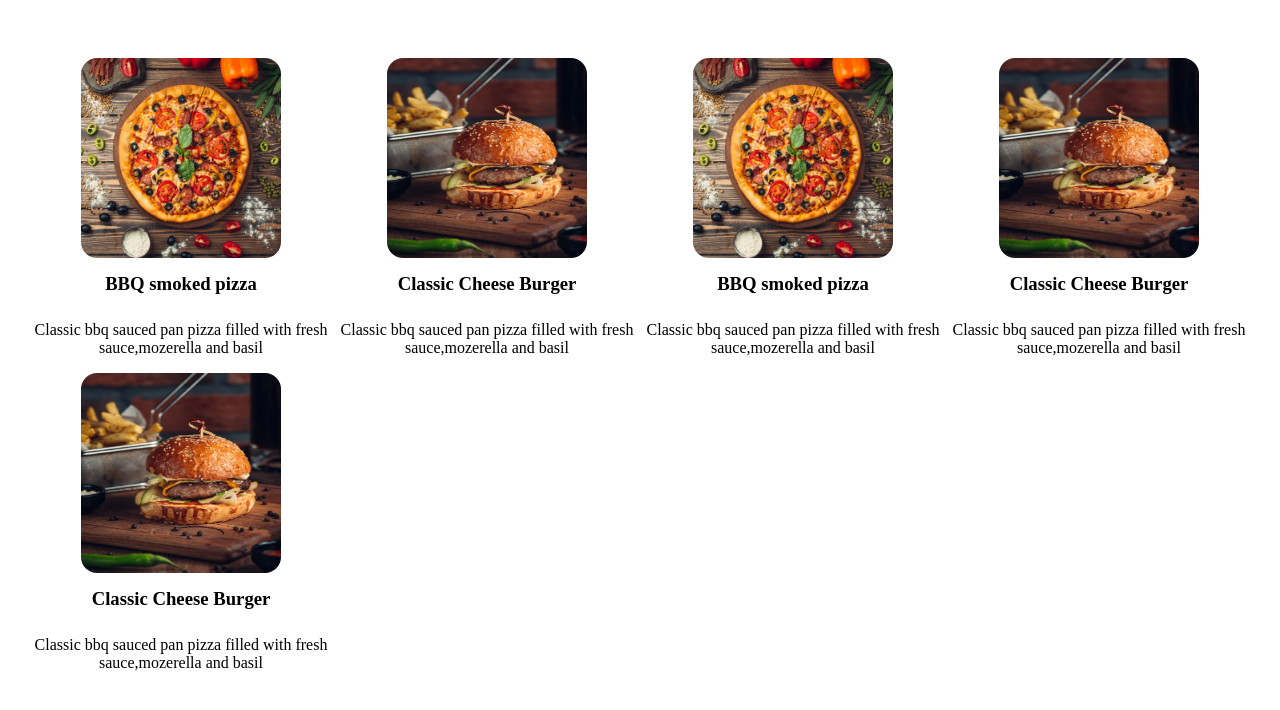
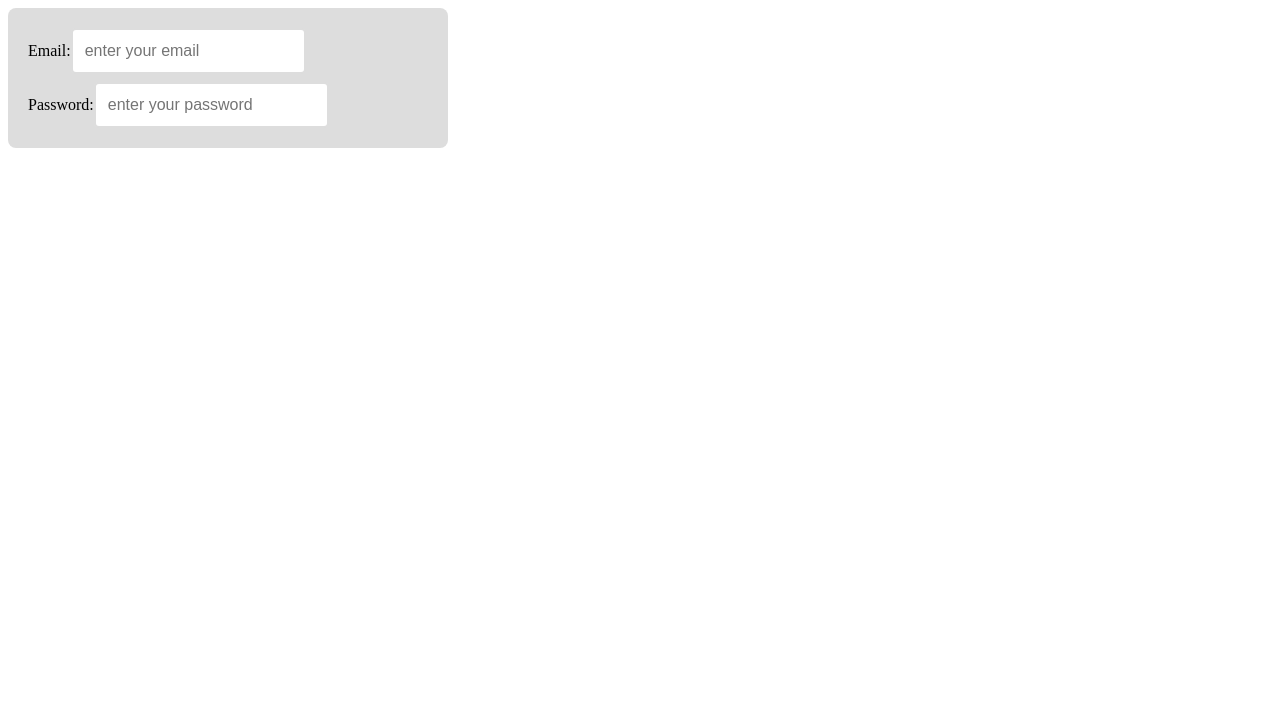
Before and after one commit to Arg-sq/A6ReactFood, a React (Vite) app: page /login in a window 1280 px wide. Shown: the top 710 px of the page. Built offline with nearby package versions, Linux system fonts and the light colour scheme.

Commit message:
fear: css

```diff
--- a/src/App.tsx
+++ b/src/App.tsx
@@ -1,13 +1,12 @@
 import LandinPage from "./pages/LandinPage";
-import Menu from "./pages/menu/Menu";
 
 import { useRoutes } from "react-router-dom";
+import Login from "./pages/Login/Login";
 
 function App() {
-  const openRoute = [
-    { path: "/", element: <LandinPage /> },
-    { path: "/login", element: <Menu /> },
-  ];
+  const openRoute = [{ path: "/login", element: <Login /> }];
+
+  const authRoute = [{ path: "/", element: <LandinPage /> }];
 
   const element = useRoutes(openRoute);
 
--- /dev/null
+++ b/src/pages/Login/Login.tsx
@@ -0,0 +1,32 @@
+import React from "react";
+import "./login.css";
+
+const Login = () => {
+  return (
+    <>
+      <div
+        className="container"
+        style={{
+          display: "flex",
+          flexDirection: "column",
+          maxWidth: "400px",
+          background: "#ddd",
+          padding: "20px",
+          borderRadius: "8px",
+          gap: "8px",
+        }}
+      >
+        <div>
+          <label>Email:</label>
+          <input id="Input" placeholder="enter your email"></input>
+        </div>
+        <div>
+          <label>Password:</label>
+          <input id="Input" placeholder="enter your password"></input>
+        </div>
+      </div>
+    </>
+  );
+};
+
+export default Login;
--- /dev/null
+++ b/src/pages/Login/login.css
@@ -0,0 +1,8 @@
+#Input {
+    flex: 1;
+    padding: 12px;
+    border: 2px solid #ddd;
+    border-radius: 5px;
+    font-size: 16px;
+    transition: border-color 0.3s;
+}
```
